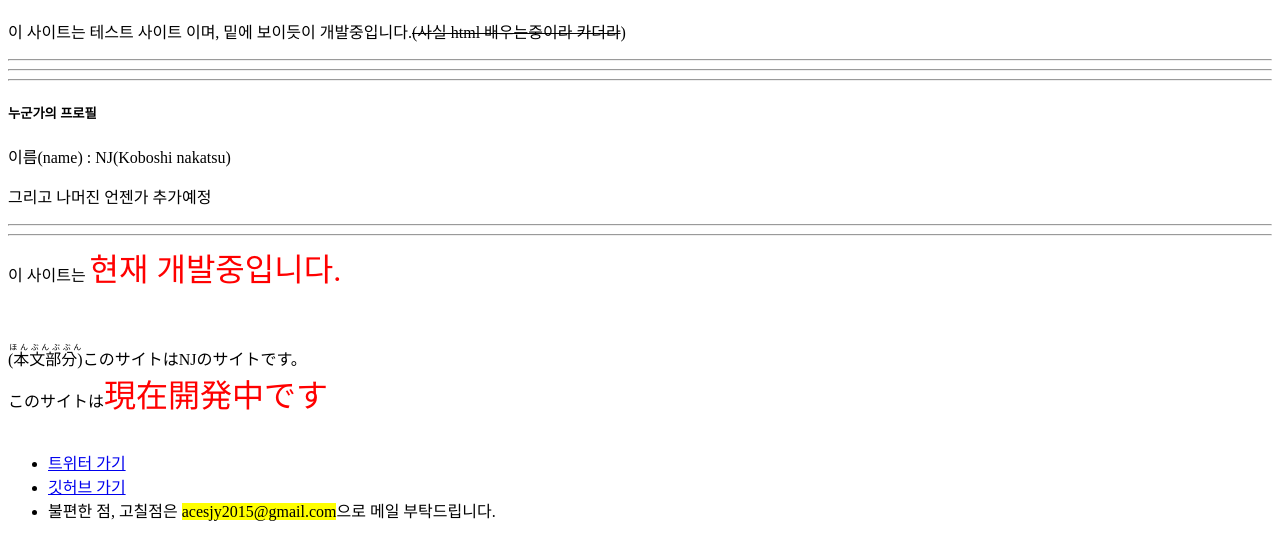
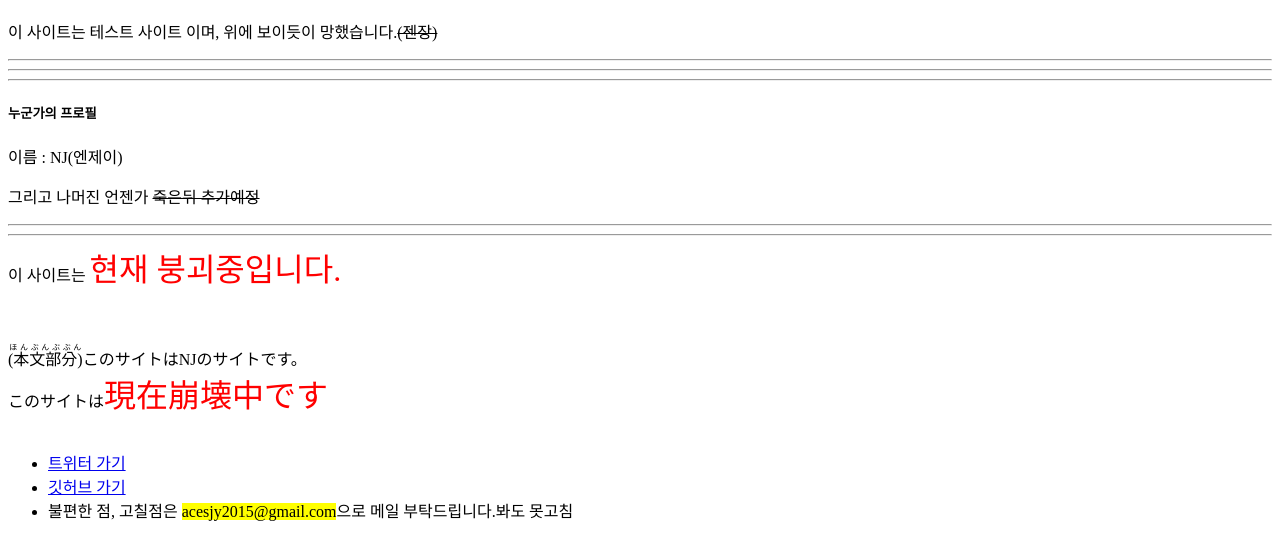
Before and after one commit to acesjy2015/acesjy2015.github.io, a plain HTML site: page index.html in a window 1280 px wide. Shown: the part 70-630 px from the top of the page. Drawn offline with Linux system fonts and the light colour scheme.

Commit message:
Update?
What the....

```diff
--- a/index.html
+++ b/index.html
@@ -1,36 +1,38 @@
 <!DOCTYPE html>
  <html lang="ko">
     <head>
-        <title>(개발중)테스트 사이트</title>
+        <title>꿈도 희망도 없는 UI</title>
         <meta charset="utf-8">
     </head>
 
     <body>
         <h1>테스트 사이트에 오신 것을 환영합니다!</h1>
-        <p>이 사이트는 테스트 사이트 이며, 밑에 보이듯이 개발중입니다.<s>(사실 html 배우는중이라 카더라</s>)</p>
+        <!--살려줘요 어려워 젠장-->
+        <p>이 사이트는 테스트 사이트 이며, 위에 보이듯이 망했습니다.<s>(젠장)</s></p>
         <hr>
 	<hr>
 	<hr>
 	<h5>누군가의 프로필</h5>
-        <p>이름(name) : NJ(Koboshi nakatsu)
-        <p>그리고 나머진 언젠가 추가예정</p>
+        <p>이름 : NJ(엔제이)</p>
+        <p>그리고 나머진 언젠가 <s>죽은뒤 추가예정</s></p>
 
 
         <hr>
 	<hr>
-        이 사이트는 <font color="red" size="6">현재 개발중입니다.</font><br>
+        이 사이트는 <font color="red" size="6">현재 붕괴중입니다.</font><br>
         <br>
         <br>
         <br>
-        <!--일본어 루비 테스트-->
+
+        <!--(필요없는 부분)일본어 루비 테스트-->
         <ruby>(本文部分)<rt>ほんぶんぶぶん</rt></ruby>このサイトはNJのサイトです。<br>
-        このサイトは<font color="red" size="6">現在開発中です</font>
+        このサイトは<font color="red" size="6">現在崩壊中です</font>
         <br>
         <br>
         <ul>
-            <li><a href="https://twitter.com/tadaenjedake">트위터 가기</a></li>
+            <li><a href="https://twitter.com/NJ_KOBOSHI">트위터 가기</a></li>
             <li><a href=https://github.com/acesjy2015>깃허브 가기</a></li>
-            <li>불편한 점, 고칠점은 <mark>acesjy2015@gmail.com</mark>으로 메일 부탁드립니다.</li>
+            <li>불편한 점, 고칠점은 <mark>acesjy2015@gmail.com</mark>으로 메일 부탁드립니다.</s>봐도 못고침</s></li>
         </ul>
     </body>
  </html>
```
